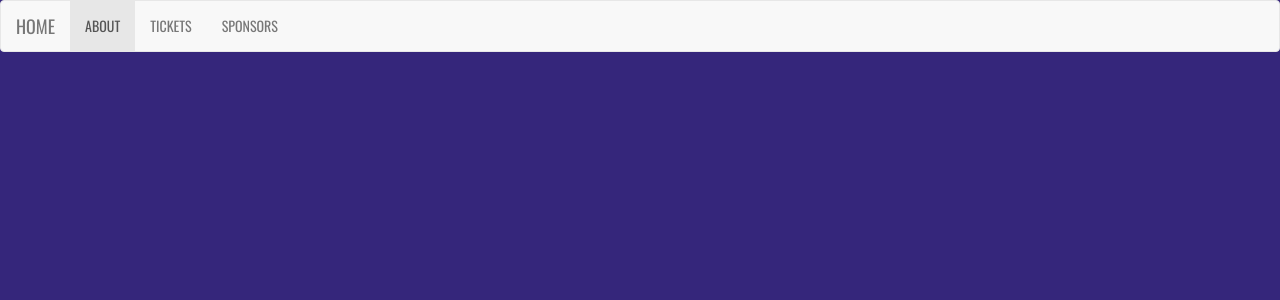
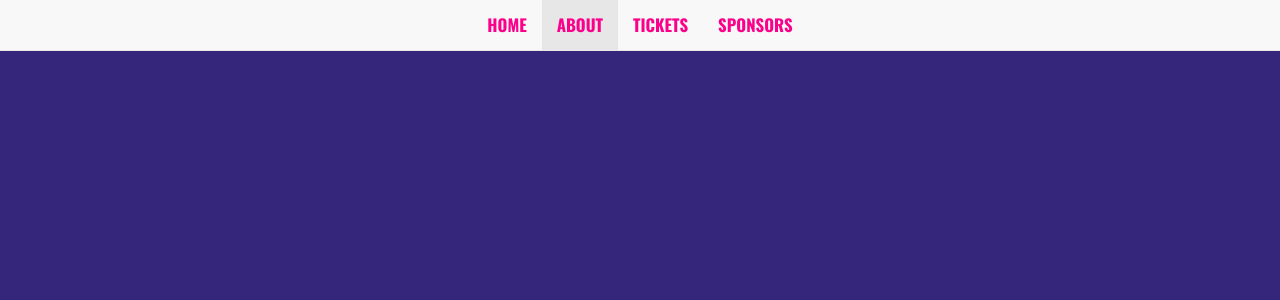
Before and after one commit to mightymuke/codemania.github.io, a Jekyll site: the page built from index.md, in a window 1280 px wide. Shown: the top 300 px of the page. Built offline with Jekyll 4.4.1, drawn with Linux system fonts in a browser that asks for light colours; nearby versions of some CDN libraries; some web fonts are replaced.

Commit message:
Navbar work

```diff
--- a/_layouts/default.html
+++ b/_layouts/default.html
@@ -20,8 +20,8 @@
 		{{ content }}
 	</div>
 
-	<nav class="navbar navbar-default oswald">
-		<div class="container-fluid">
+	<nav class="navbar navbar-default navbar-static-top oswald">
+		<div class="center-block">
 			<!-- Brand and toggle get grouped for better mobile display -->
 			<div class="navbar-header">
 				<button type="button" class="navbar-toggle collapsed" data-toggle="collapse" data-target="#bs-codemania-navbar-collapse-1" aria-expanded="false">
@@ -30,12 +30,12 @@
 					<span class="icon-bar"></span>
 					<span class="icon-bar"></span>
 				</button>
-				<a class="navbar-brand" href="/">HOME</a>
 			</div>
 
 			<!-- Collect the nav links, forms, and other content for toggling -->
 			<div class="collapse navbar-collapse" id="bs-codemania-navbar-collapse-1">
 				<ul class="nav navbar-nav">
+					<li><a href="#">HOME</a></li>
 					<li class="active"><a href="/">ABOUT <span class="sr-only">(current)</span></a></li>
 					<li><a href="#">TICKETS</a></li>
 					<li><a href="#">SPONSORS</a></li>
--- a/stylesheets/colors.less
+++ b/stylesheets/colors.less
@@ -2,7 +2,7 @@
 
 @footerText: #fff;
 
-@menuText: #92b6b0;
+@menuText: #FC008B;
 @menuTextActive: #ffdb0a;
 
 @background2016: #35267B;
--- a/stylesheets/styles.css
+++ b/stylesheets/styles.css
@@ -45,49 +45,29 @@ body {
 p {
   font-size: 1.3em;
 }
-#menu {
-  position: absolute;
-  top: 0px;
-  right: 0px;
-  position: fixed;
-  text-align: center;
-  z-index: 9998;
-  opacity: .45;
-  height: 100px;
-  width: 100%;
-  background: url('../images/header-bg.png') repeat-x;
-  color: #92b6b0;
+.navbar-default .navbar-nav,
+.navbar-default .navbar-brand {
+  color: #FC008B;
+  font-weight: bold;
+  font-size: 1.2em;
 }
-#menu ul {
-  margin: 0;
-  padding: 0;
-  width: 900px;
-  margin: 3px auto 0 auto;
+.navbar-default .navbar-nav > .active > a,
+.navbar-default .navbar-brand > .active > a {
+  color: #FC008B;
 }
-#menu li {
-  font-size: 1.5em;
-  list-style: none;
-  display: inline;
-  padding-right: 50px;
+.navbar-default .navbar-nav > li > a,
+.navbar-default .navbar-brand > li > a {
+  color: #FC008B;
 }
-#menu a {
-  font-size: 1.5em;
-  padding-left: 15px;
-  padding-right: 15px;
-}
-#menu a .large {
-  font-size: 24px;
-}
-a {
-  color: #92b6b0;
-  text-decoration: none;
-}
-a:hover,
-a:active {
-  color: #ffdb0a;
-}
-a.selected {
-  color: #ffdb0a;
+@media (min-width: 768px) {
+  .navbar .navbar-nav {
+    display: inline-block;
+    float: none;
+    vertical-align: top;
+  }
+  .navbar .navbar-collapse {
+    text-align: center;
+  }
 }
 .center {
   display: block;
```
Also changed, not shown: stylesheets/layout.less (+23 -43 lines).
